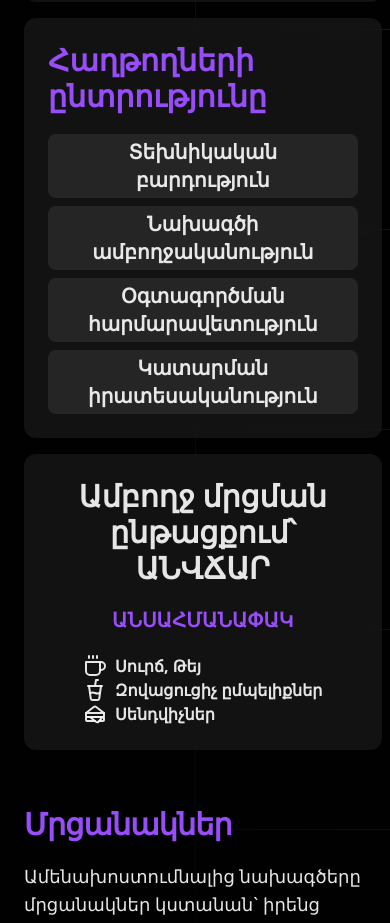
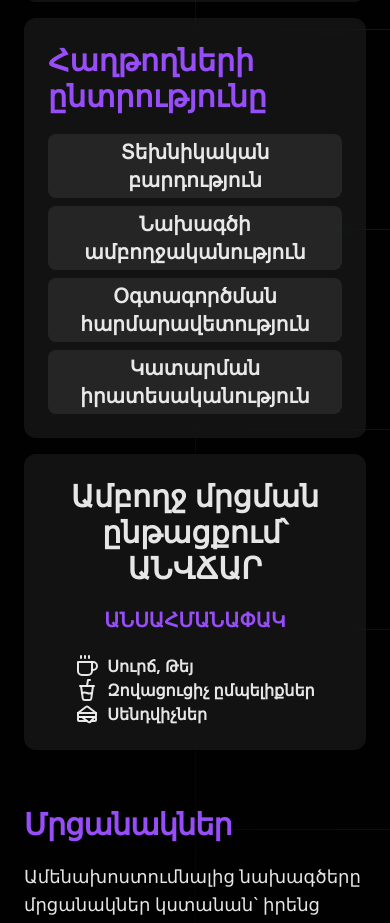
Before and after one commit to layerswap/devhacks-landing, a Next.js app: page / in a window 390 px wide. Shown: the part 2570-3493 px from the top of the page. Built offline with nearby package versions, Linux system fonts and the light colour scheme.

Commit message:
fix prayob

```diff
--- a/src/components/pageComponents/Conditions.tsx
+++ b/src/components/pageComponents/Conditions.tsx
@@ -75,17 +75,19 @@ const Conditions = () => {
                                     <p className="text-3xl text-primary">
                                         Հաղթողների ընտրությունը
                                     </p>
-                                    <ul className="grid lg:grid-cols-2 gap-2 text-xl mt-5 text-center">
-                                        <li className="bg-darkblue-800 p-1 w-fit rounded-lg px-10 sm:px-1">
-                                            Տեխնիկական բարդություն
+                                    <ul className="grid md:grid-cols-2 gap-2 text-xl mt-5 text-center">
+                                        <li className="bg-darkblue-800 p-1 w-full rounded-lg">
+                                            Տեխնիկական
+                                            <br/>
+                                            բարդություն
                                         </li>
-                                        <li className="bg-darkblue-800 p-1 w-fit rounded-lg px-10 sm:px-1">
+                                        <li className="bg-darkblue-800 p-1 w-fit rounded-lg">
                                             Նախագծի ամբողջականություն
                                         </li>
-                                        <li className="bg-darkblue-800 p-1 w-fit rounded-lg px-10 sm:px-1">
+                                        <li className="bg-darkblue-800 p-1 w-fit rounded-lg">
                                             Օգտագործման հարմարավետություն
                                         </li>
-                                        <li className="bg-darkblue-800 p-1 w-fit rounded-lg px-10 sm:px-1">
+                                        <li className="bg-darkblue-800 p-1 w-fit rounded-lg">
                                             Կատարման իրատեսականություն
                                         </li>
                                     </ul>
```
